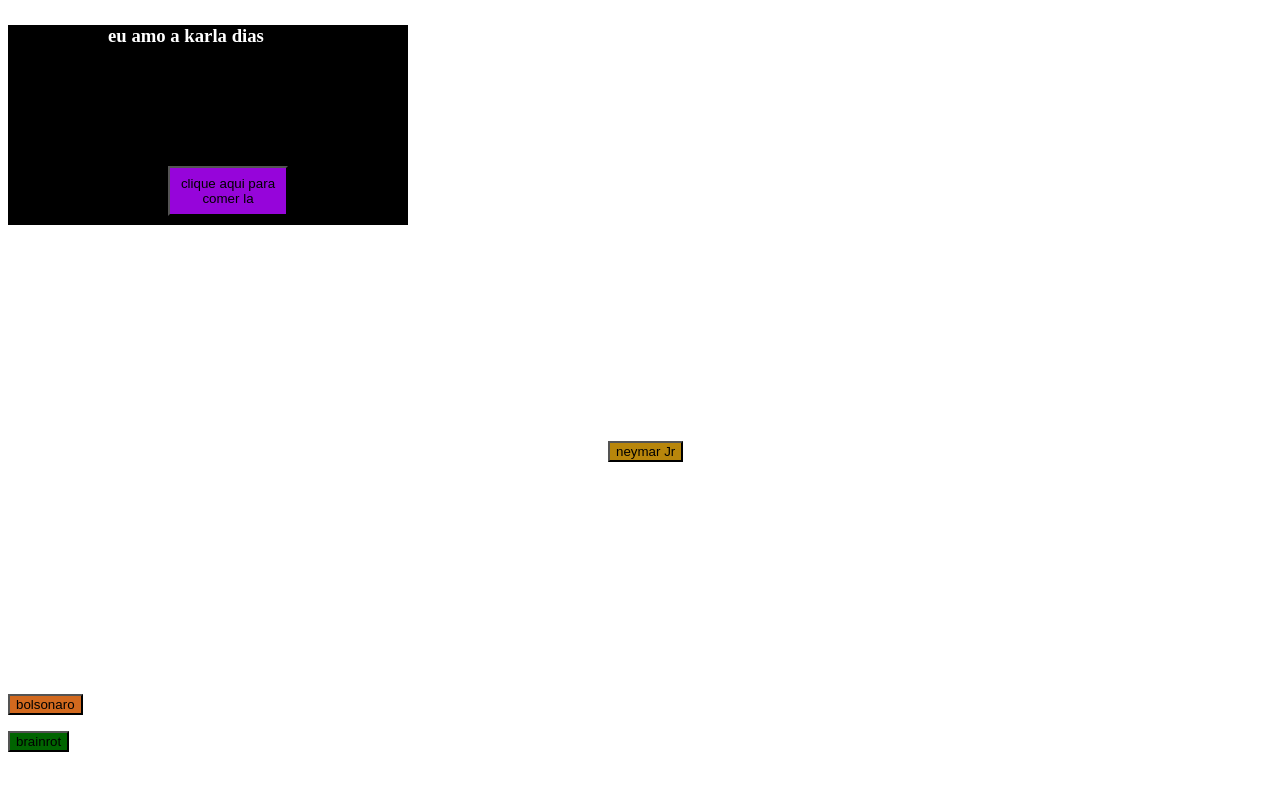
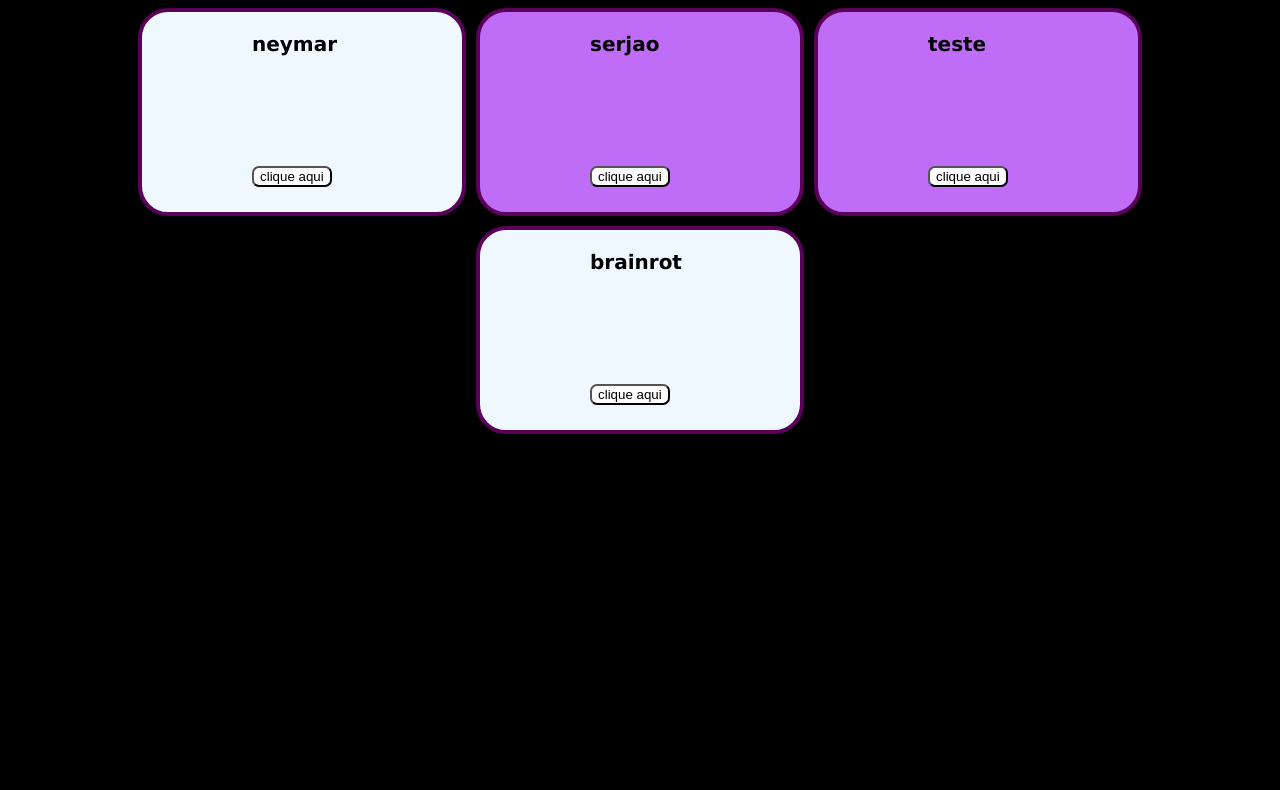
Before and after one commit to teodorophyton/tarefa-doom, a plain HTML site: page index.html in a window 1280 px wide. Drawn offline with Linux system fonts and the light colour scheme.

Commit message:
organizei as divs, arrumei as cores  e coloquei js no primeiro quadrado

```diff
--- a/index.html
+++ b/index.html
@@ -7,38 +7,24 @@
     <link rel="stylesheet" href='style.css'>
 </head>
 <body>
-    <section class="botaocolor1">
-        <div>
-            <p>
-                <h3 id="nome">eu amo a karla dias</h3>
-                <button id="botao1">clique aqui para comer la</button>
-            </p>
+    <section class="caixas">
+        <div id="box2">
+            <p id="nome"> neymar</p>
+            <button id="botao">clique aqui</button>
         </div>
-    </section>
-
-    <section class="botaocolor2">
-        <div>
-            <p>
-                <button id="botao2">neymar Jr</button>
-            </p>
+        <div id="box1">
+            <p id="nome">serjao</p>
+            <button id="botao">clique aqui</button>
         </div>
-    </section>
-
-    <section>
-        <div>
-            <p>
-                <button id="botao3">bolsonaro</button>
-            </p>
+        <div id="box1">
+            <p id="nome">teste</p>
+            <button id="botao">clique aqui</button>
         </div>
-    </section>
-
-    <section>
-        <div>
-            <p>
-                <button id="botao4">brainrot</button>
-            </p>
+        <div id="box2">
+            <p id="nome">brainrot</p>
+            <button id="botao">clique aqui</button>
         </div>
-    </section>
-
+        </section>
+        <script src="script.js"></script>
 </body>
 </html>
--- a/script.js
+++ b/script.js
@@ -0,0 +1,11 @@
+const nome = document.getElementById('nome');
+const botao = document.getElementById('botao');
+const caixas = document.getElementById('caixas')
+
+
+
+botao.addEventListener('click', () => {
+nome.innerText = 'gustavo da mãe boa';
+caixas.classList.add('testejs')
+
+});
--- a/style.css
+++ b/style.css
@@ -1,40 +1,46 @@
-.botaocolor1{
-    background-color: rgb(0, 0, 0);
-     width: 400px;
-    height: 200px;
-  margin-top: 25px;
-
+body {
+  background-color: rgb(0, 0, 0);
 }
 
-.botaocolor2{
-padding: 200px;
-margin-left: 400px;
-margin-top: 0px;
+.caixas{
+gap: 10px;
+  justify-content: center;
+  flex-wrap: wrap;
+  display: flex;
 }
 
-#nome{
-    color: white;
-    margin-top: 10px;
-    margin-left: 100px;
-
+#botao{
+margin: 110px;
+background-color: rgb(255, 255, 255);
+border-radius: 7px;
+margin-top: 90px;
 }
 
-#botao1{
-    background-color: rgb(150, 5, 218);
-     width: 120px;
-    height: 50px;
-  margin-top: 100px;
-  margin-left: 160px;
+
+#nome{
+  margin-left: 110px;
+  font-size: 20px;
+  font-family: Verdana, Geneva, Tahoma, sans-serif;
+  font-weight: bold;
 }
 
-#botao2{
-background-color: darkgoldenrod;
+#box1{
+  background-color: rgb(191, 108, 247);
+  height: 200px;
+  width: 320px;
+  border-radius: 30px;
+  border: 4px solid  rgb(90, 1, 90);
 }
 
-#botao3{
-background-color: chocolate;
+#box2{
+  background-color: aliceblue;
+  height: 200px;
+  width: 320px;
+  border-radius: 30px;
+  border: 4px solid  rgb(90, 1, 90);
 }
 
-#botao4{
-    background-color: darkgreen;
+.testejs{
+color: red;
+font-weight: bold;
 }
```
